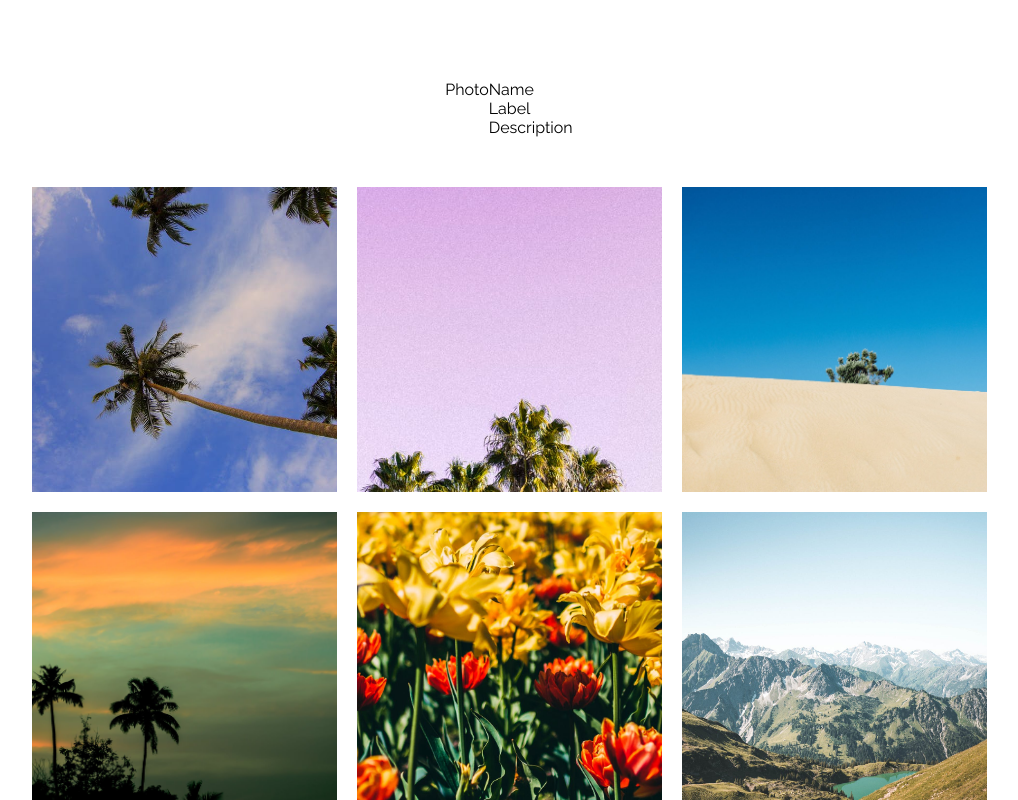
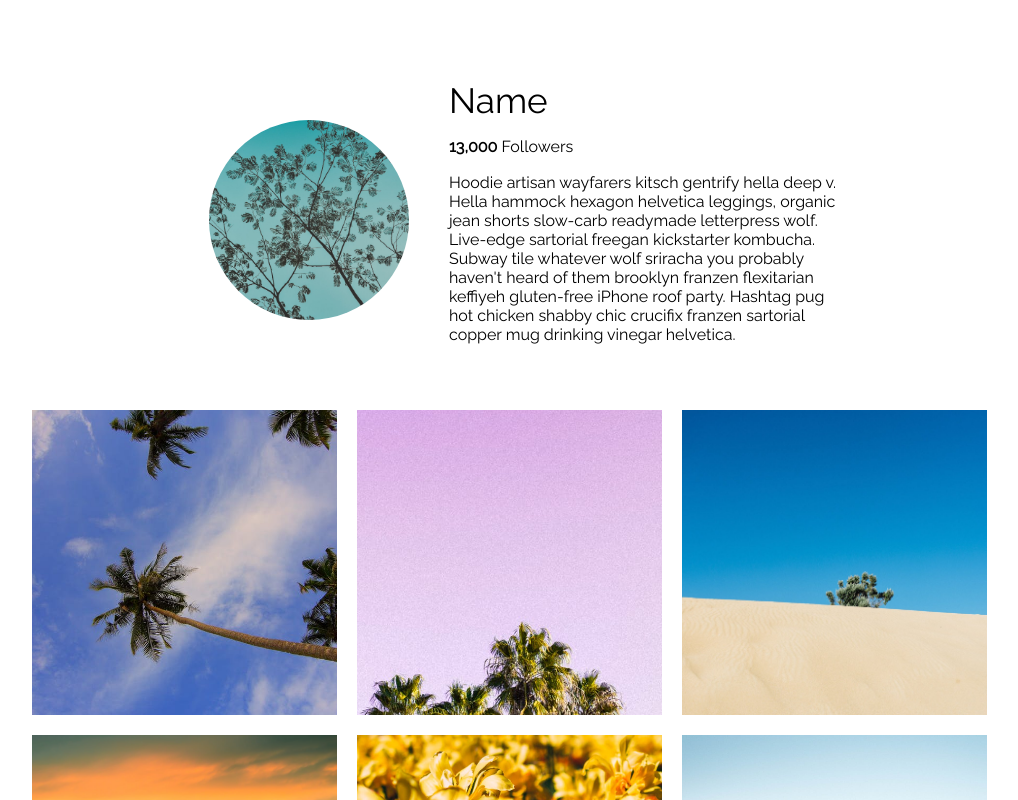
Before and after one commit to MZ1387/GridGallery, a React (Create React App) app: page /gallery in a window 1280 px wide. Shown: the top 800 px of the page, without its empty margins (131-1149 px from the left). Built offline with nearby package versions, Linux system fonts and the light colour scheme.

Commit message:
Style UserGrid component

```diff
--- /dev/null
+++ b/src/Profile/ProfileImage.js
@@ -0,0 +1,9 @@
+import styled from 'styled-components';
+
+export default styled.div`
+    width: 200px;
+    height: 200px;
+    background: no-repeat center/170% url(/img/profile.jpeg);
+    border-radius: 100px;
+    margin: 40px;
+`;
--- a/src/Profile/UserGrid.js
+++ b/src/Profile/UserGrid.js
@@ -1,5 +1,6 @@
 import React from "react";
-import styled, { css } from 'styled-components';
+import styled from 'styled-components';
+import ProfileImage from "./ProfileImage";
 
 const UserGridStyled = styled.div`
     display: grid;
@@ -18,6 +19,7 @@
 
 const Name = styled.div`
     grid-area: name;
+    font-size: 35px;
 `;
 
 const Label = styled.div`
@@ -26,16 +28,23 @@
 
 const Description = styled.div`
     grid-area: description;
+    max-width: 400px;
 `;
 
 
 export default () => {
     return (
         <UserGridStyled>
-            <Photo>Photo</Photo>
+            <Photo>
+                <ProfileImage />
+            </Photo>
             <Name>Name</Name>
-            <Label>Label</Label>
-            <Description>Description</Description>
+            <Label>
+                <strong>13,000</strong> Followers
+            </Label>
+            <Description>
+                Hoodie artisan wayfarers kitsch gentrify hella deep v. Hella hammock hexagon helvetica leggings, organic jean shorts slow-carb readymade letterpress wolf. Live-edge sartorial freegan kickstarter kombucha. Subway tile whatever wolf sriracha you probably haven't heard of them brooklyn franzen flexitarian keffiyeh gluten-free iPhone roof party. Hashtag pug hot chicken shabby chic crucifix franzen sartorial copper mug drinking vinegar helvetica.
+            </Description>
         </UserGridStyled>
     );
 }
```
Also changed, not shown: public/img/profile.jpeg (added).
